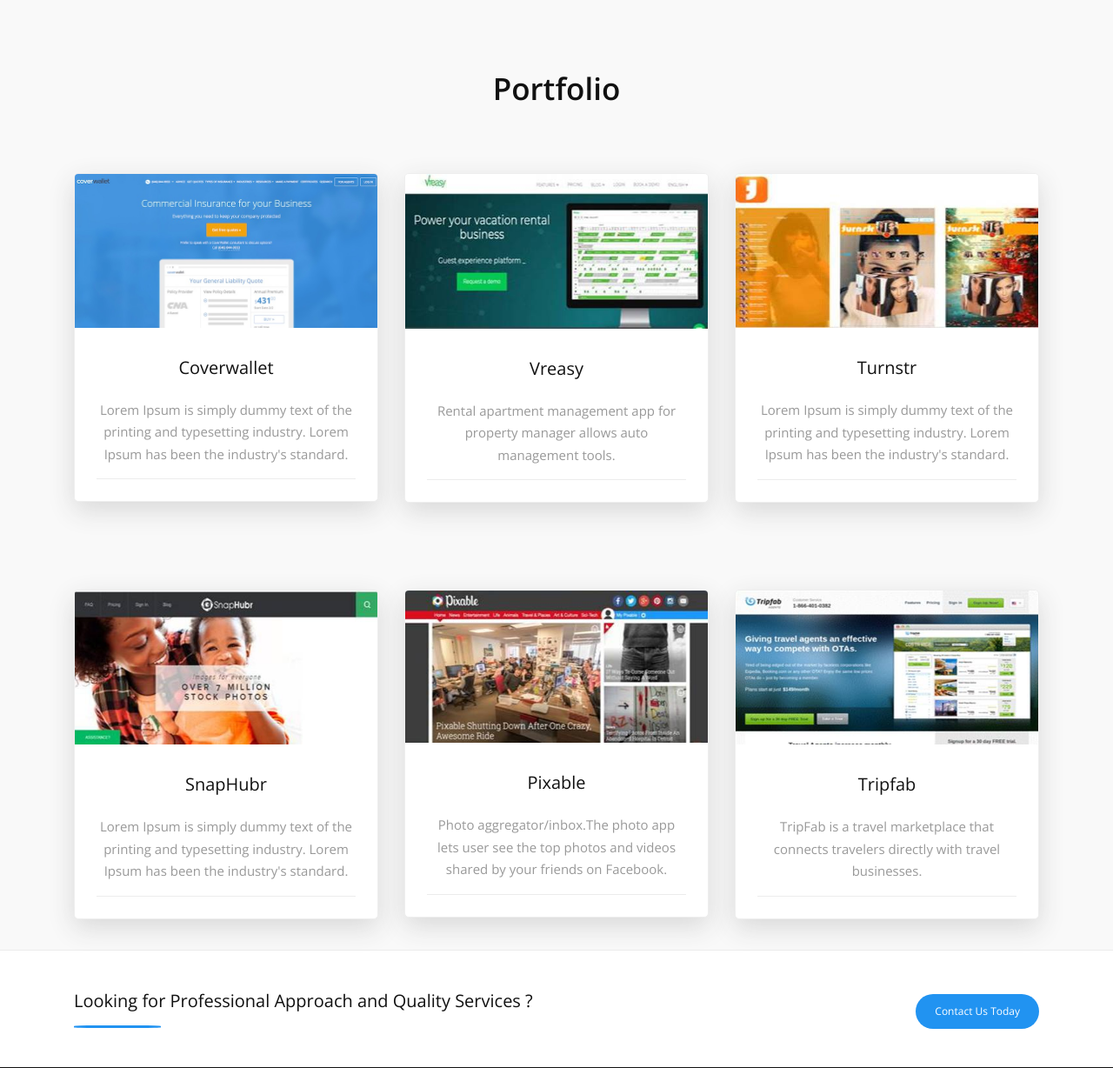
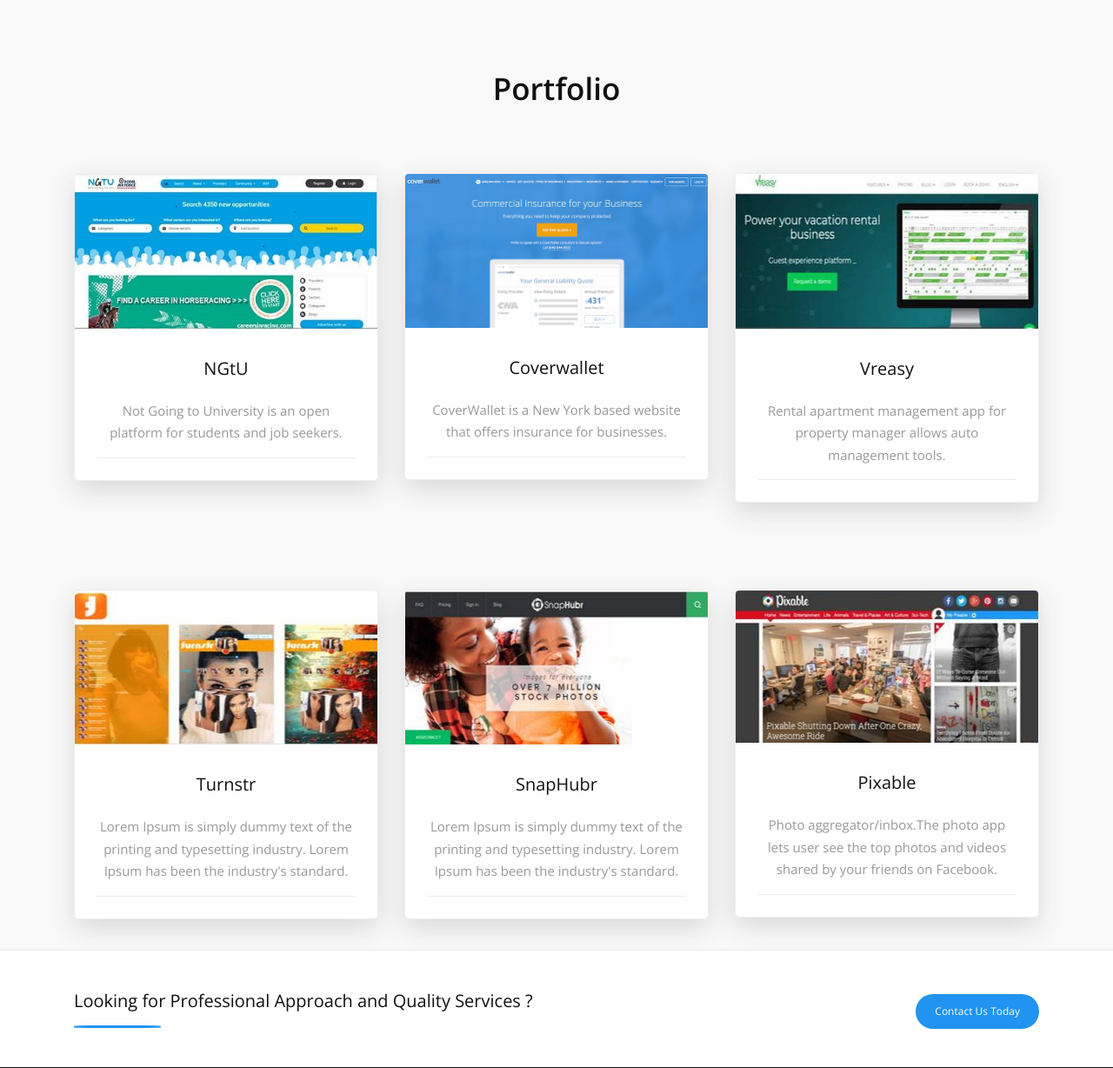
Before and after one commit to devzila/devzila-web-site, a PHP site: page / in a window 1280 px wide. Shown: the part 2358-3586 px from the top of the page at 87% size. Run offline with PHP 8.4, Linux system fonts and the light colour scheme; some web fonts are replaced.

Commit message:
changes in portfolio

```diff
--- a/inc/footer.inc.php
+++ b/inc/footer.inc.php
@@ -30,10 +30,10 @@
             <div class="mt-20">
                <p>SCO 96 Ground Floor,<br> Sector 5, Panchkula,<br> Haryana 134109</p>
                <ul class="social-icons">
-                  <li><a href="https://www.facebook.com/pg/Devzila/about/?ref=page_internal"><i class="fa fa-facebook"></i></a></li>
-                  <li><a href="https://twitter.com/devzila"><i class="fa fa-twitter"></i></a></li>
+                  <li><a href ="https://www.facebook.com/pg/Devzila/about/?ref=page_internal" target="_blank"><i class="fa fa-facebook"></i></a></li>
+                  <li><a href="https://twitter.com/devzila" target="_blank"><i class="fa fa-twitter"></i></a></li>
                   <!--<li><a href="#"><i class="fa fa-google-plus"></i></a></li> -->
-                  <li><a href="https://www.linkedin.com/company/devzila/about/"><i class="fa fa-linkedin"></i></a></li>
+                  <li><a href="https://www.linkedin.com/company/devzila/about/" target="_blank"><i class="fa fa-linkedin"></i></a></li>
                </ul>
             </div>
          </div>
--- a/index.php
+++ b/index.php
@@ -260,79 +260,62 @@
       <div class="section-block-grey">
          <div class="container">
             <div class="section-heading center-holder">
-              <!-- <span>Tips & News</span> -->
+
                <h3>Portfolio</h3>
-               <!---<div class="section-heading-line"></div>
-               <p>Lorem ipsum dolor sit amet, consectetur adipiscing elit, sed do eiusmod tempor <br>incididunt ut labore et dolore magna aliqua.</p>
-            </div> -->
+
+            <div class="row mt-50">
+
+               <div class="col-md-4 col-sm-4 col-12">
+                  <div class="blog-grid">
+                     <div class="blog-grid-img">
+                        <img src="img/img_6.jpg" alt="img">
+                     </div>
+                     <div class="blog-grid-text">
+                        <h4 style="text-align: center;">NGtU</h4>
+                        <p>Not Going to University is an open platform for students and job seekers. </p>
+                     </div>
+                  </div>
+               </div>
+
+               <div class="col-md-4 col-sm-4 col-12">
+                  <div class="blog-grid">
+                     <div class="blog-grid-img">
+                        <img src="img/img_2.jpg" alt="img">
+                     </div>
+                     <div class="blog-grid-text">
+                        <h4 style="text-align:center;">Coverwallet</h4>
+                        <p>CoverWallet is a New York based website that offers insurance for businesses.</p>
+                     </div>
+                  </div>
+               </div>
+
+               <div class="col-md-4 col-sm-4 col-12">
+                  <div class="blog-grid">
+                     <div class="blog-grid-img">
+                        <img src="img/img_1.jpg" alt="img">
+                     </div>
+                     <div class="blog-grid-text">
+                        <h4 style="text-align: center;">Vreasy</h4>
+                        <p>Rental apartment management app for property manager allows auto management tools.</p>
+                     </div>
+                  </div>
+               </div>
+
+            </div>
+
             <div class="row mt-50">
                <div class="col-md-4 col-sm-4 col-12">
                   <div class="blog-grid">
                      <div class="blog-grid-img">
-                        <img src="img/img_2.jpg" alt="img">
-                       <!-- <div class="data-box-grid">
-                           <h4>07</h4>
-                           <p>Feb</p>
-                        </div> -->
+                        <img src="img/img_3.jpg" alt="img">
                      </div>
                      <div class="blog-grid-text">
-                        <!--<span>Business</span>-->
-                        <h4 style="text-align:center;">Coverwallet</h4>
-                        <!--<ul>
-                           <li><i class="fa fa-calendar"></i>Feb 19, 2018</li>
-                           <li><i class="fa fa-list-ul"></i>Business</li>
-                        </ul> -->
+                        <h4 style="text-align: center;">Turnstr</h4>
                         <p>Lorem Ipsum is simply dummy text of the printing and typesetting industry. Lorem Ipsum has been the industry's standard.</p>
-                        <!--<div class="mt-20 left-holder"><a href="#" class="primary-button button-sm">Read More</a></div>-->
                      </div>
                   </div>
                </div>
-               <div class="col-md-4 col-sm-4 col-12">
-                  <div class="blog-grid">
-                     <div class="blog-grid-img">
-                        <img src="img/img_1.jpg" alt="img">
-                        <!--<div class="data-box-grid">
-                           <h4>08</h4>
-                           <p>Feb</p>
-                        </div>-->
-                     </div>
-                     <div class="blog-grid-text">
-                        <!--<span>Finance</span>-->
-                        <h4 style="text-align: center;">Vreasy</h4>
-                        <!--<ul>
-                           <li><i class="fa fa-calendar"></i>Feb 19, 2018</li>
-                           <li><i class="fa fa-list-ul"></i>Finance</li>
-                        </ul>-->
-                        <p>Rental apartment management app for property manager allows auto management tools.</p>
-                        <!--<div class="mt-20 left-holder"><a href="#" class="primary-button button-sm">Read More</a></div>-->
-                     </div>
-                  </div>
-               </div>
-               <div class="col-md-4 col-sm-4 col-12">
-                  <div class="blog-grid">
-                     <div class="blog-grid-img">
-                        <img src="img/img_3.jpg" alt="img">
-                        <!--<div class="data-box-grid">
-                           <h4>09</h4>
-                           <p>Feb</p>
-                        </div>-->
-                     </div>
-                     <div class="blog-grid-text">
-                        <!--<span>Consulting</span>-->
-                        <h4 style="text-align: center;">Turnstr</h4>
-                        <!--<ul>
-                           <li><i class="fa fa-calendar"></i>Feb 19, 2018</li>
-                           <li><i class="fa fa-list-ul"></i>Consulting</li>
-                        </ul>-->
-                        <p>Lorem Ipsum is simply dummy text of the printing and typesetting industry. Lorem Ipsum has been the industry's standard.</p>
-                        <!--<div class="mt-20 left-holder"><a href="#" class="primary-button button-sm">Read More</a></div>-->
-                     </div>
 
-                  </div>
-               </div>
-            </div>
-
-            <div class="row mt-50">
                <div class="col-md-4 col-sm-4 col-12">
                   <div class="blog-grid">
                      <div class="blog-grid-img">
@@ -344,6 +327,7 @@
                      </div>
                   </div>
                </div>
+
                <div class="col-md-4 col-sm-4 col-12">
                   <div class="blog-grid">
                      <div class="blog-grid-img">
@@ -355,19 +339,7 @@
                      </div>
                   </div>
                </div>
-               <div class="col-md-4 col-sm-4 col-12">
-                  <div class="blog-grid">
-                     <div class="blog-grid-img">
-                        <img src="img/img_6.jpg" alt="img">
-                     </div>
-                     <div class="blog-grid-text">
-                        <h4 style="text-align: center;">Tripfab</h4>
 
-                        <p>TripFab is a travel marketplace that connects travelers directly with travel businesses. </p>
-                     </div>
-
-                  </div>
-               </div>
             </div>
          </div>
       </div>
```
Also changed, not shown: img/img_6.jpg.
